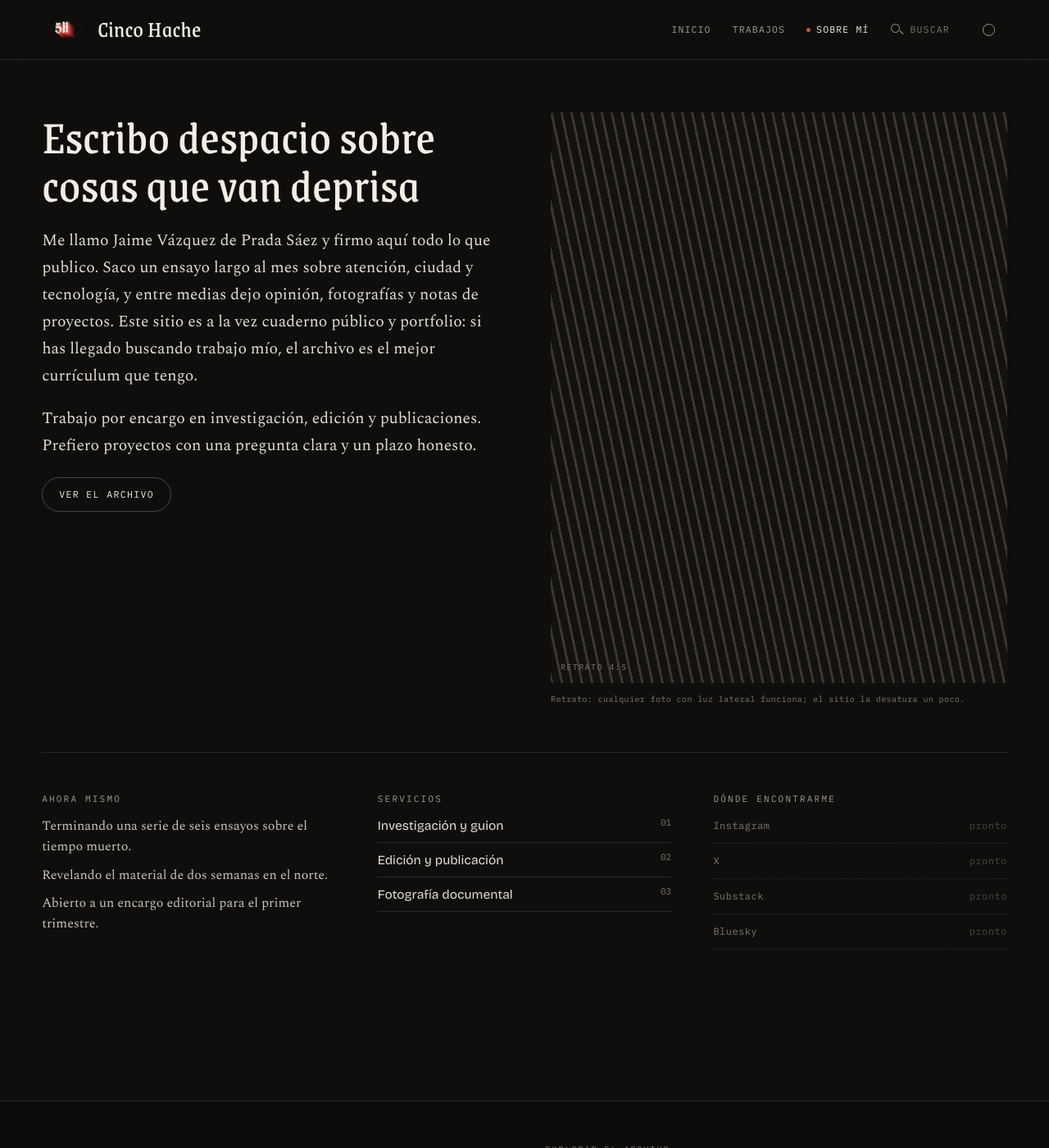
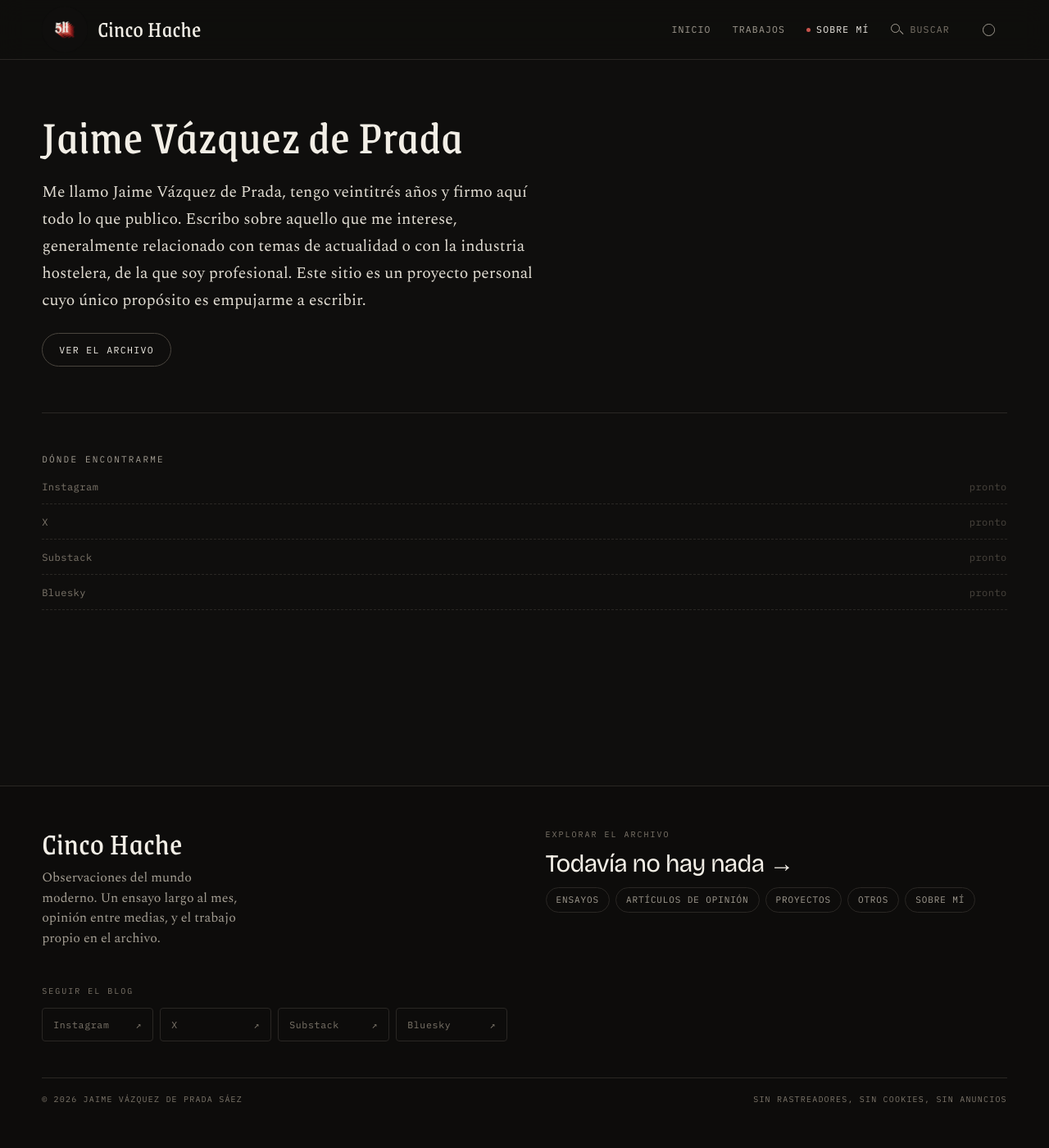
Before and after one commit to CincoHache/CincoHache.github.io, a Jekyll site: the page built from acerca.html, in a window 1280 px wide and 1400 px high. Shown: the whole window at 82% size. Built offline with Jekyll 4.4.1, drawn with Linux system fonts in a browser that asks for light colours.

Commit message:
Sobre mí: el texto definitivo
Sustituye el relleno por el texto de Jaime. Fuera la lista de servicios
y la de «ahora mismo», que eran de maqueta, y fuera el marco vacío del
retrato: sin foto, la página ya no reserva hueco para él.

Arregla de paso un fallo real en la ficha de autor de las entradas: en
Liquid la cadena vacía es verdadera, así que un `retrato` sin rellenar
pintaba una imagen rota en cada artículo.

```diff
--- a/_config.yml
+++ b/_config.yml
@@ -24,8 +24,8 @@ author:
   name: Jaime Vázquez de Prada Sáez
   email: ""          # si se rellena, aparece en el pie y en «Sobre mí»
   bio: >-
-    Un ensayo largo al mes sobre atención, ciudad y tecnología.
-    Este blog es a la vez cuaderno y portfolio.
+    Escribo sobre aquello que me interese, generalmente relacionado con temas
+    de actualidad o con la industria hostelera, de la que soy profesional.
   retrato: ""        # /assets/img/retrato.jpg
 
 # --- Redes ----------------------------------------------------
--- a/_data/sobre.yml
+++ b/_data/sobre.yml
@@ -1,28 +1,19 @@
 # El contenido de la página «Sobre mí». Se edita aquí, no en la plantilla.
-# PENDIENTE: todo esto es texto de relleno. Sustitúyelo por el tuyo.
 
-titular: "Escribo despacio sobre cosas que van deprisa"
+titular: "Jaime Vázquez de Prada"
 
 parrafos:
   - >-
-    Me llamo Jaime Vázquez de Prada Sáez y firmo aquí todo lo que publico. Saco un
-    ensayo largo al mes sobre atención, ciudad y tecnología, y entre medias
-    dejo opinión, fotografías y notas de proyectos. Este sitio es a la vez
-    cuaderno público y portfolio: si has llegado buscando trabajo mío, el
-    archivo es el mejor currículum que tengo.
-  - >-
-    Trabajo por encargo en investigación, edición y publicaciones. Prefiero
-    proyectos con una pregunta clara y un plazo honesto.
+    Me llamo Jaime Vázquez de Prada, tengo veintitrés años y firmo aquí todo lo
+    que publico. Escribo sobre aquello que me interese, generalmente relacionado
+    con temas de actualidad o con la industria hostelera, de la que soy
+    profesional. Este sitio es un proyecto personal cuyo único propósito es
+    empujarme a escribir.
 
-retrato: ""            # /assets/img/retrato.jpg
-retrato_nota: "Retrato: cualquier foto con luz lateral funciona; el sitio la desatura un poco."
+# Cuando tengas un retrato: cópialo a assets/img/ y pon aquí su ruta.
+# Mientras esté vacío, la página no reserva hueco para él.
+retrato: ""
 
-ahora:
-  - Terminando una serie de seis ensayos sobre el tiempo muerto.
-  - Revelando el material de dos semanas en el norte.
-  - Abierto a un encargo editorial para el primer trimestre.
-
-servicios:
-  - Investigación y guion
-  - Edición y publicación
-  - Fotografía documental
+# Listas opcionales. Vacías, no aparecen en la página.
+ahora: []
+servicios: []
--- a/_layouts/post.html
+++ b/_layouts/post.html
@@ -122,12 +122,12 @@ layout: default
       {%- endif %}
 
       <div class="ficha-autor">
+        {%- if site.author.retrato and site.author.retrato != "" %}
         <div class="ficha-autor__retrato">
-          {%- if site.author.retrato %}
           <img src="{{ site.author.retrato | relative_url }}" alt="{{ site.author.name }}"
                loading="lazy" width="76" height="76">
-          {%- endif %}
         </div>
+        {%- endif %}
         <div class="ficha-autor__cuerpo">
           <span class="ficha-autor__nombre">{{ site.author.name }}</span>
           <span class="ficha-autor__texto">{{ site.author.bio | default: site.description | strip_newlines | strip }}</span>
--- a/acerca.html
+++ b/acerca.html
@@ -2,7 +2,7 @@
 layout: default
 title: Sobre mí
 permalink: /acerca/
-description: Quién escribe Cinco Hache, en qué trabaja y cómo dar con él.
+description: Quién escribe Cinco Hache y cómo dar con él.
 ---
 {%- assign s = site.data.sobre -%}
 
@@ -28,18 +28,16 @@ description: Quién escribe Cinco Hache, en qué trabaja y cómo dar con él.
 
     </div>
 
+    {%- if s.retrato and s.retrato != "" %}
     <div class="sobre__retrato">
-      <div class="sobre__retrato-marco hueco">
-        {%- if s.retrato and s.retrato != "" %}
+      <div class="sobre__retrato-marco">
         <img src="{{ s.retrato | relative_url }}" alt="{{ site.author.name }}">
-        {%- else %}
-        <span class="hueco__nota">Retrato 4:5</span>
-        {%- endif %}
       </div>
-      {%- if s.retrato_nota %}
+      {%- if s.retrato_nota and s.retrato_nota != "" %}
       <span class="nota-tenue">{{ s.retrato_nota }}</span>
       {%- endif %}
     </div>
+    {%- endif %}
 
   </div>
 
```
